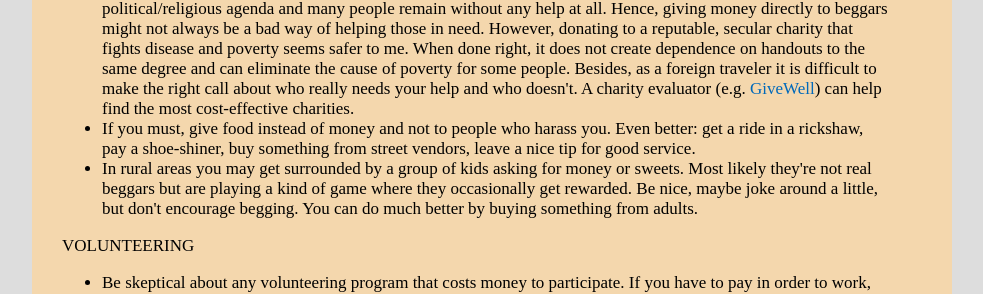
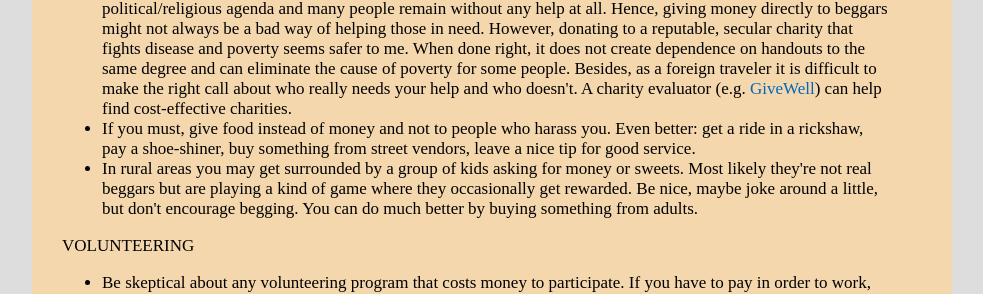
Before and after one commit to witbag/witbag.github.io, a Jekyll site: the page built from travel/ethics.html, in a window 1280 px wide. Shown: the part 1090-1384 px from the top of the page, without its empty margins (148-1131 px from the left). Built offline with Jekyll 4.4.1, drawn with Linux system fonts in a browser that asks for light colours.

Commit message:
Update ethics.html

```diff
--- a/travel/ethics.html
+++ b/travel/ethics.html
@@ -32,7 +32,7 @@
 <ul>
 <li>It can be difficult to always remain cold-hearted when approached by disfigured people or street children, seeing that some of them are indeed desperately poor. However, there are many reasons why you shouldn't give them money: it discourages them from finding a job or getting medical treatment, it discourages parents from sending their kids to school, it teaches them to harass every tourist they see, they may spend your money on drugs and cigarettes, they may not be poor at all...
 <li>On the other hand, when a similar argument is made against welfare spending in rich countries (e.g. that unemployment benefits or disability pensions demotivate people), most people in these countries disagree. The pension that someone in a rich country receives could save perhaps a hundred people in a poor country.
-<li>NGOs and government programs that are supposed to help the poor are often corrupt or come with a political/religious agenda and many people remain without any help at all. Hence, giving money directly to beggars might not always be a bad way of helping those in need. However, donating to a reputable, secular charity that fights disease and poverty seems safer to me. When done right, it does not create dependence on handouts to the same degree and can eliminate the cause of poverty for some people. Besides, as a foreign traveler it is difficult to make the right call about who really needs your help and who doesn't. A charity evaluator (e.g. <a href="https://www.givewell.org/" target=_blank>GiveWell</a>) can help find the most cost-effective charities.
+<li>NGOs and government programs that are supposed to help the poor are often corrupt or come with a political/religious agenda and many people remain without any help at all. Hence, giving money directly to beggars might not always be a bad way of helping those in need. However, donating to a reputable, secular charity that fights disease and poverty seems safer to me. When done right, it does not create dependence on handouts to the same degree and can eliminate the cause of poverty for some people. Besides, as a foreign traveler it is difficult to make the right call about who really needs your help and who doesn't. A charity evaluator (e.g. <a href="https://www.givewell.org/" target=_blank>GiveWell</a>) can help find cost-effective charities.
 <li>If you must, give food instead of money and not to people who harass you. Even better: get a ride in a rickshaw, pay a shoe-shiner, buy something from street vendors, leave a nice tip for good service.
 <li>In rural areas you may get surrounded by a group of kids asking for money or sweets. Most likely they're not real beggars but are playing a kind of game where they occasionally get rewarded. Be nice, maybe joke around a little, but don't encourage begging. You can do much better by buying something from adults.
 </ul>
```
